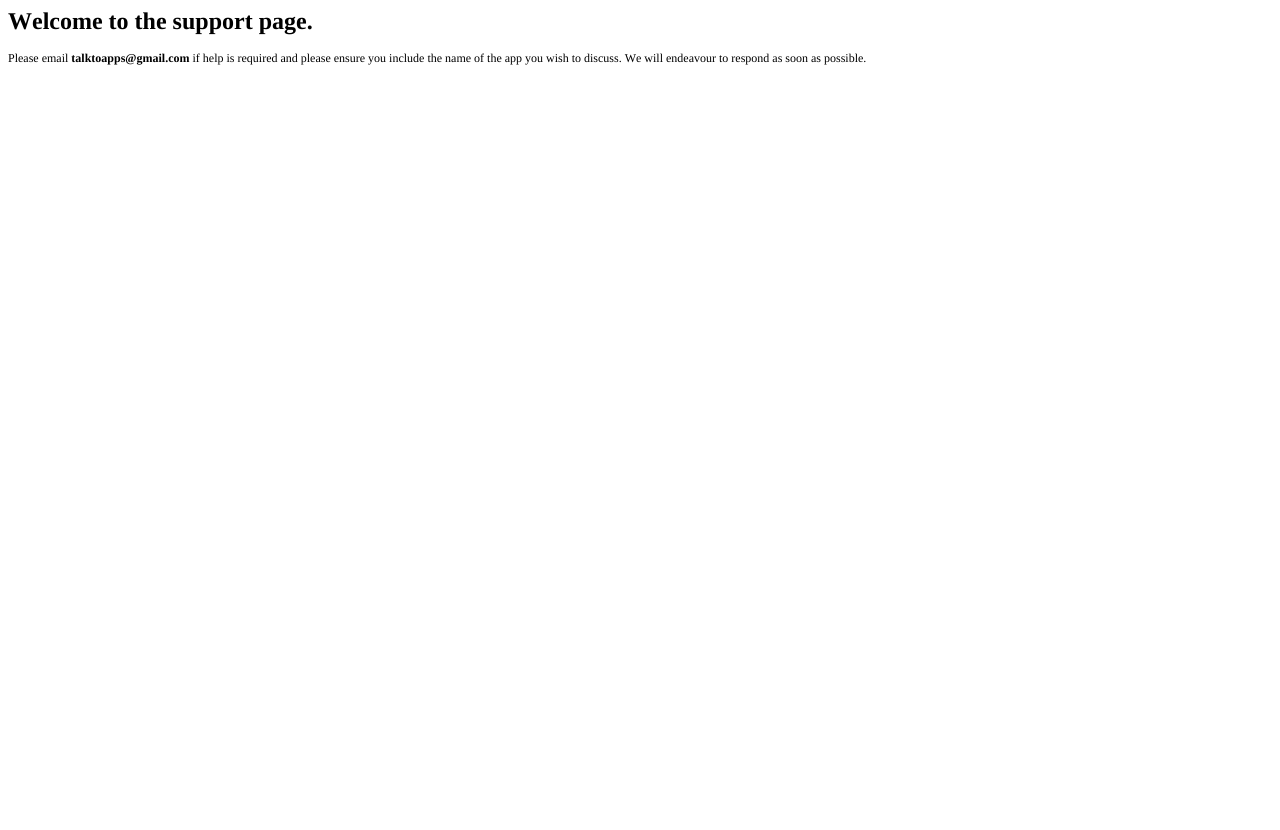
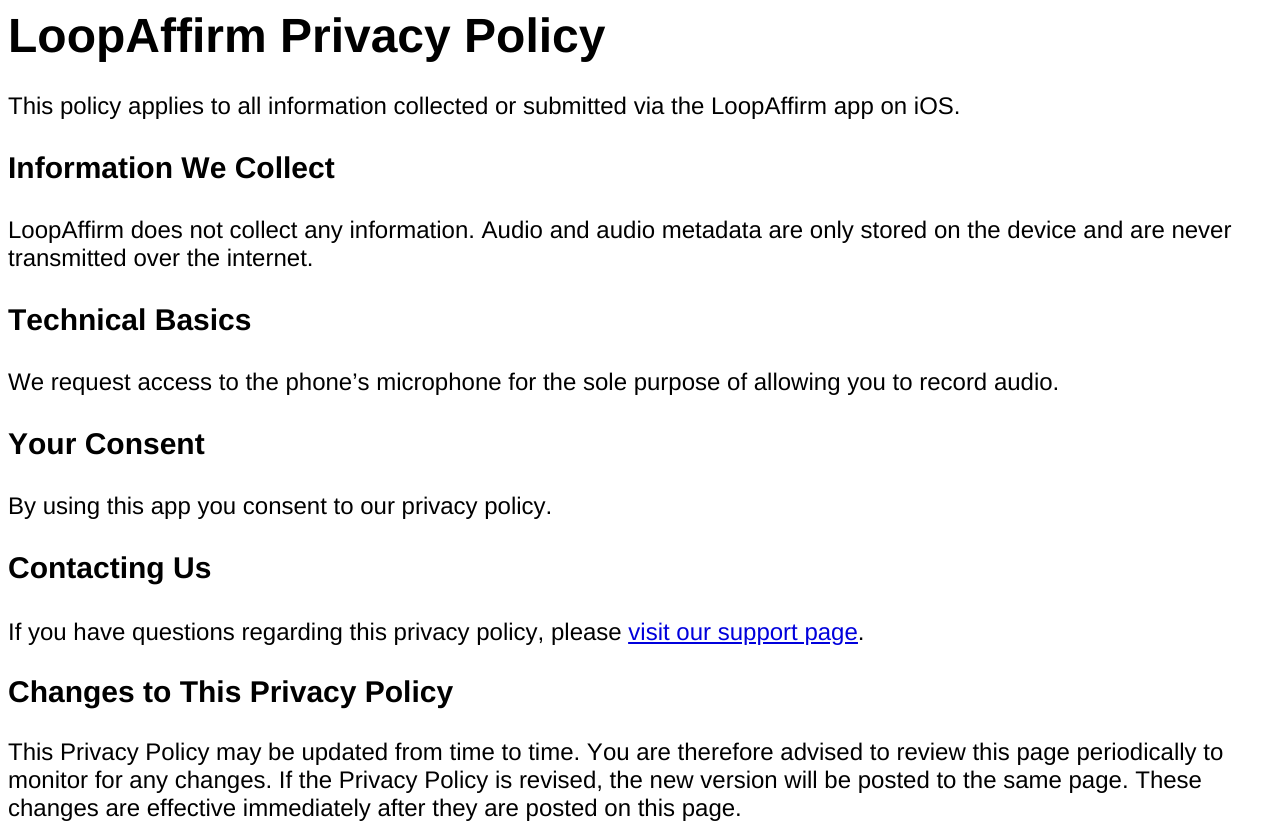
Before and after one commit to JPenny89/habittrackerdayssince, a plain HTML site: page index.html in a window 1280 px wide. Before the commit the page ends 800 px from the top, so only its background shows below. Drawn offline with Linux system fonts and the light colour scheme.

Commit message:
Update index.html

```diff
--- a/index.html
+++ b/index.html
@@ -5,14 +5,41 @@
   <meta http-equiv="Content-Style-Type" content="text/css">
   <title></title>
   <meta name="Generator" content="Cocoa HTML Writer">
-  <meta name="CocoaVersion" content="2575.6">
+  <meta name="CocoaVersion" content="2575.4">
   <style type="text/css">
-    p.p2 {margin: 0.0px 0.0px 12.0px 0.0px; font: 12.0px Times; -webkit-text-stroke: #000000}
+    p.p1 {margin: 0.0px 0.0px 0.0px 0.0px; font: 48.0px 'Helvetica Neue'; -webkit-text-stroke: #000000}
+    p.p2 {margin: 0.0px 0.0px 0.0px 0.0px; font: 24.0px 'Helvetica Neue'; -webkit-text-stroke: #000000; min-height: 29.0px}
+    p.p3 {margin: 0.0px 0.0px 0.0px 0.0px; font: 24.0px 'Helvetica Neue'; -webkit-text-stroke: #000000}
+    p.p4 {margin: 0.0px 0.0px 2.0px 0.0px; font: 24.0px 'Helvetica Neue'; -webkit-text-stroke: #000000; min-height: 29.0px}
+    p.p5 {margin: 0.0px 0.0px 2.0px 0.0px; font: 30.0px 'Helvetica Neue'; -webkit-text-stroke: #000000}
+    p.p6 {margin: 0.0px 0.0px 0.0px 0.0px; font: 30.0px 'Helvetica Neue'; -webkit-text-stroke: #000000}
     span.s1 {font-kerning: none}
+    span.s2 {font: 24.0px 'Helvetica Neue'; text-decoration: underline ; font-kerning: none; color: #0000dc; -webkit-text-stroke: 0px #0000dc}
   </style>
 </head>
 <body>
-<h1 style="margin: 0.0px 0.0px 16.1px 0.0px; font: 24.0px Times; -webkit-text-stroke: #000000"><span class="s1"><b>Welcome to the support page.</b></span></h1>
-<p class="p2"><span class="s1">Please email <b>talktoapps@gmail.com</b> if help is required and please ensure you include the name of the app you wish to discuss. We will endeavour to respond as soon as possible.</span></p>
+<p class="p1"><span class="s1"><b>LoopAffirm Privacy Policy</b><b></b></span></p>
+<p class="p2"><span class="s1"></span><br></p>
+<p class="p3"><span class="s1">This policy applies to all information collected or submitted via the LoopAffirm app on iOS.</span></p>
+<p class="p4"><span class="s1"></span><br></p>
+<p class="p5"><span class="s1"><b>Information We Collect</b><b></b></span></p>
+<p class="p2"><span class="s1"></span><br></p>
+<p class="p3"><span class="s1">LoopAffirm does not collect any information. Audio and audio metadata are only stored on the device and are never transmitted over the internet.</span></p>
+<p class="p4"><span class="s1"></span><br></p>
+<p class="p5"><span class="s1"><b>Technical Basics</b><b></b></span></p>
+<p class="p2"><span class="s1"></span><br></p>
+<p class="p3"><span class="s1">We request access to the phone’s microphone for the sole purpose of allowing you to record audio.</span></p>
+<p class="p4"><span class="s1"></span><br></p>
+<p class="p5"><span class="s1"><b>Your Consent</b><b></b></span></p>
+<p class="p2"><span class="s1"></span><br></p>
+<p class="p3"><span class="s1">By using this app you consent to our privacy policy.</span></p>
+<p class="p4"><span class="s1"></span><br></p>
+<p class="p5"><span class="s1"><b>Contacting Us</b><b></b></span></p>
+<p class="p4"><span class="s1"></span><br></p>
+<p class="p3"><span class="s1">If you have questions regarding this privacy policy, please <a href="https://jpenny89.github.io/loopaffirm.support/"><span class="s2">visit our support page</span></a>.</span></p>
+<p class="p2"><span class="s1"></span><br></p>
+<p class="p6"><span class="s1"><b>Changes to This Privacy Policy</b><b></b></span></p>
+<p class="p2"><span class="s1"></span><br></p>
+<p class="p3"><span class="s1">This Privacy Policy may be updated from time to time. You are therefore advised to review this page periodically to monitor for any changes. If the Privacy Policy is revised, the new version will be posted to the same page. These changes are effective immediately after they are posted on this page.</span></p>
 </body>
 </html>
```
